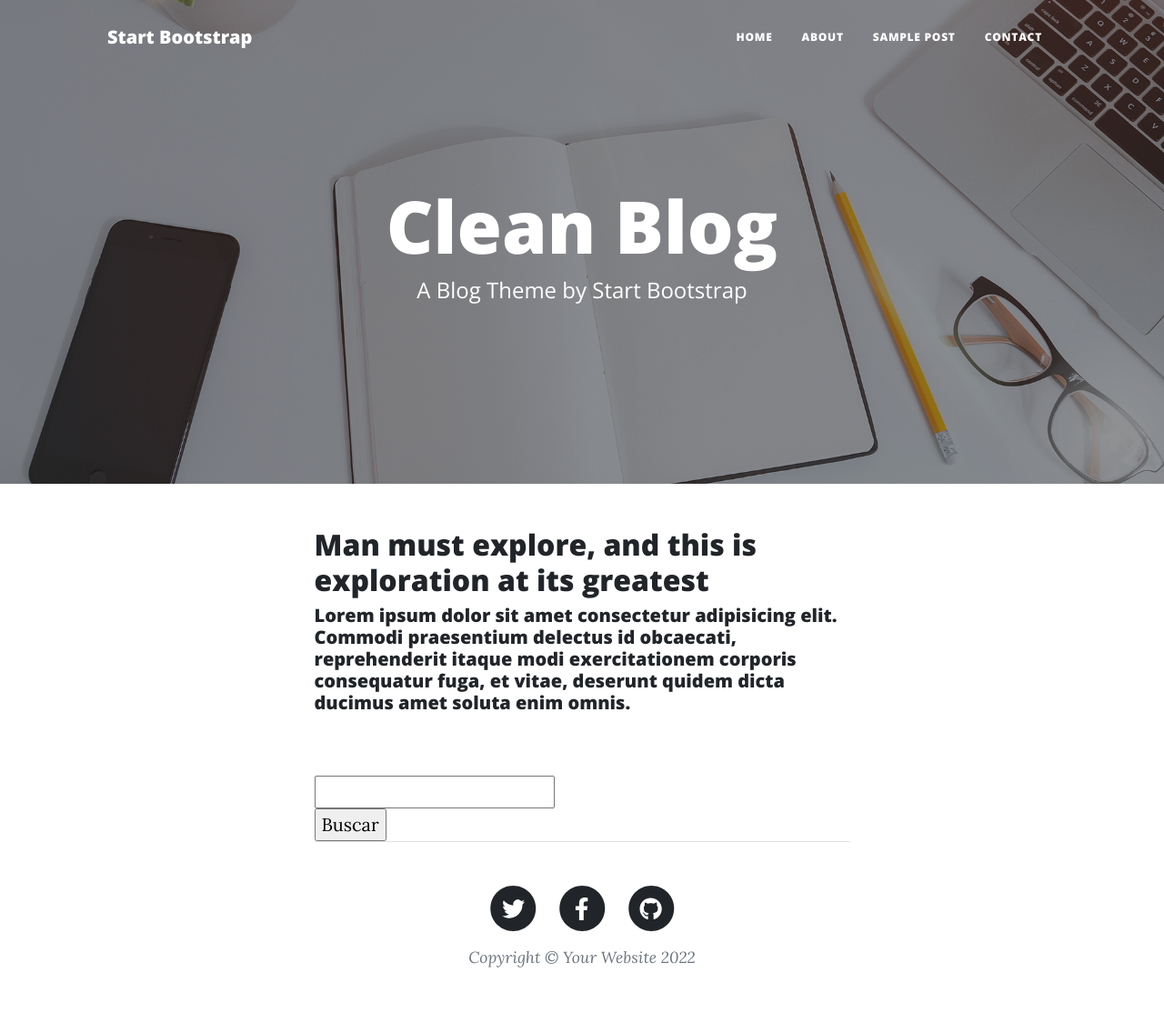
After one commit to LucaForziati/primer_entrega, a Django app: page /inicio/buscar in a window 1280 px wide. The commit adds this page. Shown: the whole page at 91% size. Run offline with Django 4.2, Linux system fonts and the light colour scheme; some libraries are stand-ins or nearby versions.

Commit message:
se agrego la funcion de buscar en el registro

```diff
--- /dev/null
+++ b/Primer_entrega/Astronauta/templates/busqueda_astronauta.html
@@ -0,0 +1,14 @@
+{% extends "padre.html" %}
+{% block ContenidoQueCambia %}
+<h2 class="post-title">Man must explore, and this is exploration at its greatest</h2>
+<h5 class="post-subtitle">Lorem ipsum dolor sit amet consectetur adipisicing elit. Commodi praesentium delectus id obcaecati, reprehenderit itaque modi  exercitationem corporis consequatur fuga, et vitae, deserunt quidem dicta ducimus amet soluta enim omnis.</h5>
+<br>
+<br>
+<form action="" method = "POST"> {% csrf_token %}
+    <table>
+        <input type="text" name = "astronauta">
+    </table>
+    <input type="submit" value = "Buscar">
+</form>
+
+{% endblock ContenidoQueCambia %}
--- a/Primer_entrega/Astronauta/templates/index.html
+++ b/Primer_entrega/Astronauta/templates/index.html
@@ -109,6 +109,7 @@
                     <hr class="my-4" />
                     <!-- Pager-->
                     <div class="d-flex justify-content-end mb-4"><a class="btn btn-primary text-uppercase" href="{% url 'crear_astronauta' %}">Cree un nuevo astronauta</a></div>
+                    <div class="d-flex justify-content-end mb-4"><a class="btn btn-primary text-uppercase" href="{% url 'buscar' %}">Buscate</a></div>
                 </div>
             </div>
         </div>
--- a/Primer_entrega/Astronauta/templates/tu_peso_marte.html
+++ b/Primer_entrega/Astronauta/templates/tu_peso_marte.html
@@ -6,5 +6,9 @@
 <br>
 <h4>¡Sepa su peso en la marte!</h4>
 <h3>Tu peso en marte es {{peso_marte}}</h3>
+<div class="col-lg-12 align-self-baseline">
+    <p class="text-white-75 mb-5"></p>
+    <a class="btn btn-primary btn-xl" href="{% url 'pagina_inicio' %}">Volver al inicio</a>
+</div>
 
 {% endblock ContenidoQueCambia %}
--- a/Primer_entrega/Astronauta/templates/velocidad_nave.html
+++ b/Primer_entrega/Astronauta/templates/velocidad_nave.html
@@ -6,5 +6,9 @@
 <br>
 <h4>¡Sepa su velocidad!</h4>
 <h3>Tu velocidad es {{velocidad}}</h3>
+<div class="col-lg-12 align-self-baseline">
+    <p class="text-white-75 mb-5"></p>
+    <a class="btn btn-primary btn-xl" href="{% url 'pagina_inicio' %}">Volver al inicio</a>
+</div>
 
 {% endblock ContenidoQueCambia %}
--- a/Primer_entrega/Astronauta/urls.py
+++ b/Primer_entrega/Astronauta/urls.py
@@ -1,5 +1,6 @@
 from django.urls import path
 from Astronauta import views
+
 
 urlpatterns = [
     path("inicio/", views.prueba_template, name = "pagina_inicio"),
@@ -8,5 +9,6 @@ urlpatterns = [
     path("crear_astronauta/", views.crear_astronauta, name = "crear_astronauta"),
     path("luna/", views.luna, name = "formulario_luna"),
     path("marte/", views.marte, name = "formulario_marte"),
-    path("velocidad", views.velocidad_luz, name = "velocidad_luz")
+    path("velocidad", views.velocidad_luz, name = "velocidad_luz"),
+    path("buscar", views.buscar, name = "buscar" )
 ]
--- a/Primer_entrega/Astronauta/views.py
+++ b/Primer_entrega/Astronauta/views.py
@@ -1,3 +1,4 @@
+from django.http import HttpResponse
 from django.shortcuts import render
 
 from .models import Astronauta, Peso_luna, Peso_marte, Vel_luz
@@ -134,3 +135,17 @@ def velocidad_luz(request):
         velocidad_formulario = Vel_luz_formulario()
 
         return render(request, "velocidad.html", {"velocidad_formulario": velocidad_formulario})
+
+
+def buscar(request):
+
+    if request.method == "POST":
+        id_astronauta = request.POST["astronauta"]
+        dato_astronauta = Astronauta.objects.get(id = id_astronauta)
+
+        astronauta_contexto = dato_astronauta
+
+        return render(request, "astronauta_perfil.html", {"astronauta_contexto": astronauta_contexto})
+    else:
+
+        return render(request, "busqueda_astronauta.html")
```
Also changed, not shown: Primer_entrega/Astronauta/templates/astronauta_perfil.html (added, +17 -0 lines), Primer_entrega/db.sqlite3.
